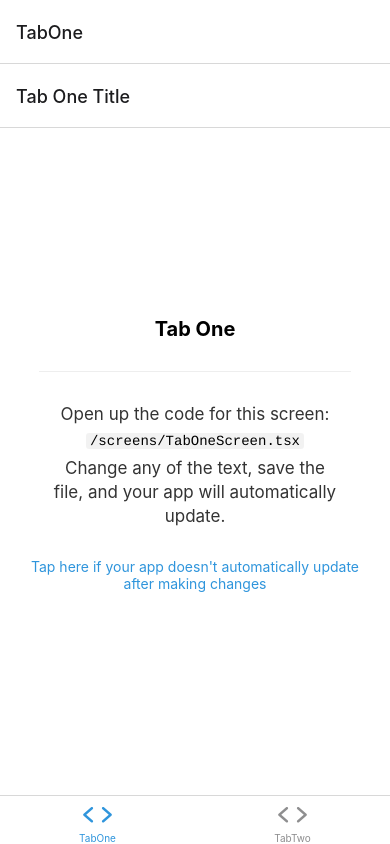
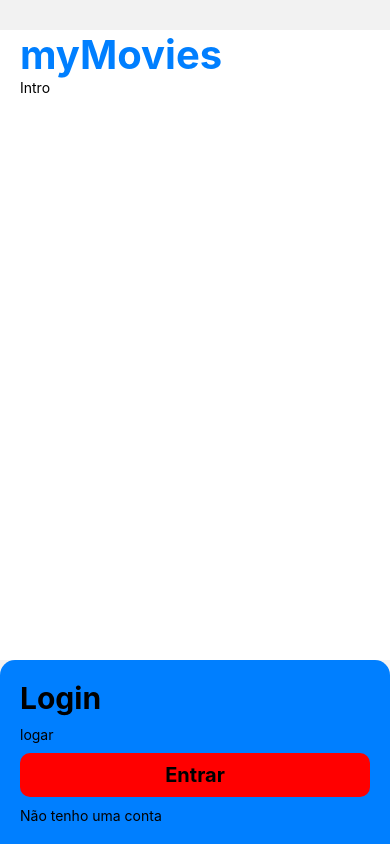
Before and after one commit to Kiro-tagama/myMovies, a React Native app: screen /Login in a window 390 px wide. Built offline with nearby package versions, Linux system fonts and the light colour scheme; what expo-linking would draw is missing.

Commit message:
startLogin

```diff
--- a/constants/Colors.js
+++ b/constants/Colors.js
@@ -1,19 +1,19 @@
-const tintColorLight = "#2f95dc";
-const tintColorDark = "#fff";
+const azulAtivo = "#007fff";
 
 export default {
+  azulAtivo: azulAtivo,
   light: {
     text: "#000",
     background: "#fff",
-    tint: tintColorLight,
+    tint: azulAtivo,
     tabIconDefault: "#ccc",
-    tabIconSelected: tintColorLight,
+    tabIconSelected: azulAtivo,
   },
   dark: {
     text: "#fff",
-    background: "#000",
-    tint: tintColorDark,
+    background: "#222",
+    tint: azulAtivo,
     tabIconDefault: "#ccc",
-    tabIconSelected: tintColorDark,
+    tabIconSelected: azulAtivo,
   },
 };
--- /dev/null
+++ b/constants/Fonts.js
@@ -0,0 +1,14 @@
+export default{
+  h1:{
+    fontSize: 40,
+    fontWeight: "bold",
+  },
+  h2:{
+    fontSize: 30,
+    fontWeight: "bold",
+  },
+  h3:{
+    fontSize: 20,
+    fontWeight: "bold",
+  }
+}
--- a/navigation/BottomTabNavigator.js
+++ /dev/null
@@ -1,78 +0,0 @@
-// Learn more about createBottomTabNavigator:
-// https://reactnavigation.org/docs/bottom-tab-navigator
-import Ionicons from "@expo/vector-icons/Ionicons";
-import { createBottomTabNavigator } from "@react-navigation/bottom-tabs";
-import { createStackNavigator } from "@react-navigation/stack";
-import { useColorScheme } from "react-native";
-
-import Colors from "../constants/Colors";
-import TabOneScreen from "../screens/TabOneScreen";
-import TabTwoScreen from "../screens/TabTwoScreen";
-
-const BottomTab = createBottomTabNavigator();
-
-export default function BottomTabNavigator() {
-  const colorScheme = useColorScheme();
-
-  return (
-    <BottomTab.Navigator
-      initialRouteName="TabOne"
-      screenOptions={{ tabBarActiveTintColor: Colors[colorScheme].tint }}
-    >
-      <BottomTab.Screen
-        name="TabOne"
-        component={TabOneNavigator}
-        options={{
-          tabBarIcon: ({ color }) => (
-            <TabBarIcon name="ios-code" color={color} />
-          ),
-        }}
-      />
-      <BottomTab.Screen
-        name="TabTwo"
-        component={TabTwoNavigator}
-        options={{
-          tabBarIcon: ({ color }) => (
-            <TabBarIcon name="ios-code" color={color} />
-          ),
-        }}
-      />
-    </BottomTab.Navigator>
-  );
-}
-
-// You can explore the built-in icon families and icons on the web at:
-// https://icons.expo.fyi/
-function TabBarIcon(props) {
-  return <Ionicons size={30} style={{ marginBottom: -3 }} {...props} />;
-}
-
-// Each tab has its own navigation stack, you can read more about this pattern here:
-// https://reactnavigation.org/docs/tab-based-navigation#a-stack-navigator-for-each-tab
-const TabOneStack = createStackNavigator();
-
-function TabOneNavigator() {
-  return (
-    <TabOneStack.Navigator>
-      <TabOneStack.Screen
-        name="TabOneScreen"
-        component={TabOneScreen}
-        options={{ headerTitle: "Tab One Title" }}
-      />
-    </TabOneStack.Navigator>
-  );
-}
-
-const TabTwoStack = createStackNavigator();
-
-function TabTwoNavigator() {
-  return (
-    <TabTwoStack.Navigator>
-      <TabTwoStack.Screen
-        name="TabTwoScreen"
-        component={TabTwoScreen}
-        options={{ headerTitle: "Tab Two Title" }}
-      />
-    </TabTwoStack.Navigator>
-  );
-}
--- a/navigation/LinkingConfiguration.js
+++ b/navigation/LinkingConfiguration.js
@@ -9,20 +9,8 @@ export default {
   prefixes: [Linking.createURL("/")],
   config: {
     screens: {
-      Root: {
-        screens: {
-          TabOne: {
-            screens: {
-              TabOneScreen: "one",
-            },
-          },
-          TabTwo: {
-            screens: {
-              TabTwoScreen: "two",
-            },
-          },
-        },
-      },
+      Home: "one",
+      Login: "two",
       NotFound: "*",
     },
   },
--- a/navigation/index.js
+++ b/navigation/index.js
@@ -8,7 +8,9 @@ import {
 import { createStackNavigator } from "@react-navigation/stack";
 
 import NotFoundScreen from "../screens/NotFoundScreen";
-import BottomTabNavigator from "./BottomTabNavigator";
+import HomeScreen from "../screens/Home";
+import LoginScreen from "../screens/Login";
+
 import LinkingConfiguration from "./LinkingConfiguration";
 
 export default function Navigation({ colorScheme }) {
@@ -29,7 +31,8 @@ const Stack = createStackNavigator();
 function RootNavigator() {
   return (
     <Stack.Navigator screenOptions={{ headerShown: false }}>
-      <Stack.Screen name="Root" component={BottomTabNavigator} />
+      {/* <Stack.Screen name="Home" component={HomeScreen} /> */}
+      <Stack.Screen name="Login" component={LoginScreen} />
       <Stack.Screen
         name="NotFound"
         component={NotFoundScreen}
--- /dev/null
+++ b/screens/Home/index.js
@@ -0,0 +1,28 @@
+import { StyleSheet } from "react-native";
+
+import { Text, View } from "../../components/Themed";
+
+export default function HomeScreen() {
+  return (
+    <View style={styles.container}>
+      <Text style={styles.title}>home</Text>
+    </View>
+  );
+}
+
+const styles = StyleSheet.create({
+  container: {
+    flex: 1,
+    alignItems: "center",
+    justifyContent: "center",
+  },
+  title: {
+    fontSize: 20,
+    fontWeight: "bold",
+  },
+  separator: {
+    marginVertical: 30,
+    height: 1,
+    width: "80%",
+  },
+});
--- /dev/null
+++ b/screens/Login/index.js
@@ -0,0 +1,86 @@
+import { useState } from "react";
+import { SafeAreaView, StatusBar, StyleSheet, TouchableOpacity } from "react-native";
+
+import { Text, View } from "../../components/Themed";
+import Colors from "../../constants/Colors";
+import Fonts from "../../constants/Fonts";
+
+export default function LoginScreen() {
+
+  const [login, setLogin]=useState(true)
+
+  function SingIn(params) {
+    return(
+      <View style={styles.infosLogin}>
+        <Text>logar</Text>
+        <TouchableOpacity>
+          <Text style={[Fonts.h3,styles.btLogin]}>
+            Entrar
+          </Text>
+        </TouchableOpacity>
+      </View>
+    )
+  }
+  function Create(params) {
+    return(
+      <View style={styles.infosLogin}>
+        <Text>criar</Text>
+        <TouchableOpacity>
+          <Text style={[Fonts.h3,styles.btLogin]}>
+            Cadastrar-se
+          </Text>
+        </TouchableOpacity>
+      </View>
+    )
+  }
+
+  return (
+    <SafeAreaView style={[styles.container,{paddingTop:30}]}>
+      {/* icon */}
+      <View style={styles.containerIntro}>
+        <Text style={[Fonts.h1,{color:Colors.azulAtivo}]}>myMovies</Text>
+        <Text>Intro</Text>
+      </View>
+      <View style={styles.containerLogin}>
+        <Text style={Fonts.h2}>{login? "Login" : "Cadastro" }</Text>
+        {login? SingIn() : Create()}
+        <TouchableOpacity onPress={()=>setLogin(!login)}>
+          <Text>
+            {login?
+              "Não tenho uma conta" :
+              "Já tenho uma conta"
+            }
+          </Text>
+        </TouchableOpacity>
+      </View>
+
+    </SafeAreaView>
+  );
+}
+
+const styles = StyleSheet.create({
+  container: {
+    flex: 1,
+  },
+  containerIntro:{
+    flex: 1,
+    paddingHorizontal:20
+  },
+  containerLogin:{
+    backgroundColor: Colors.azulAtivo,
+    padding: 20,
+    borderTopStartRadius:15,
+    borderTopEndRadius:15,
+  },
+  infosLogin:{
+    backgroundColor:'transparent',
+    paddingVertical:10
+  },
+  btLogin:{
+    textAlign:'center',
+    backgroundColor:'#f00',
+    paddingVertical:10,
+    borderRadius:10,
+    marginTop:10
+  }
+});
--- a/screens/TabOneScreen.js
+++ /dev/null
@@ -1,35 +0,0 @@
-import { StyleSheet } from "react-native";
-
-import EditScreenInfo from "../components/EditScreenInfo";
-import { Text, View } from "../components/Themed";
-
-export default function TabOneScreen() {
-  return (
-    <View style={styles.container}>
-      <Text style={styles.title}>Tab One</Text>
-      <View
-        style={styles.separator}
-        lightColor="#eee"
-        darkColor="rgba(255,255,255,0.1)"
-      />
-      <EditScreenInfo path="/screens/TabOneScreen.tsx" />
-    </View>
-  );
-}
-
-const styles = StyleSheet.create({
-  container: {
-    flex: 1,
-    alignItems: "center",
-    justifyContent: "center",
-  },
-  title: {
-    fontSize: 20,
-    fontWeight: "bold",
-  },
-  separator: {
-    marginVertical: 30,
-    height: 1,
-    width: "80%",
-  },
-});
--- a/screens/TabTwoScreen.js
+++ /dev/null
@@ -1,35 +0,0 @@
-import { StyleSheet } from "react-native";
-
-import EditScreenInfo from "../components/EditScreenInfo";
-import { Text, View } from "../components/Themed";
-
-export default function TabTwoScreen() {
-  return (
-    <View style={styles.container}>
-      <Text style={styles.title}>Tab Two</Text>
-      <View
-        style={styles.separator}
-        lightColor="#eee"
-        darkColor="rgba(255,255,255,0.1)"
-      />
-      <EditScreenInfo path="/screens/TabTwoScreen.tsx" />
-    </View>
-  );
-}
-
-const styles = StyleSheet.create({
-  container: {
-    flex: 1,
-    alignItems: "center",
-    justifyContent: "center",
-  },
-  title: {
-    fontSize: 20,
-    fontWeight: "bold",
-  },
-  separator: {
-    marginVertical: 30,
-    height: 1,
-    width: "80%",
-  },
-});
```
Also changed, not shown: 2 other files (tests, documents, lock files or other folders).
